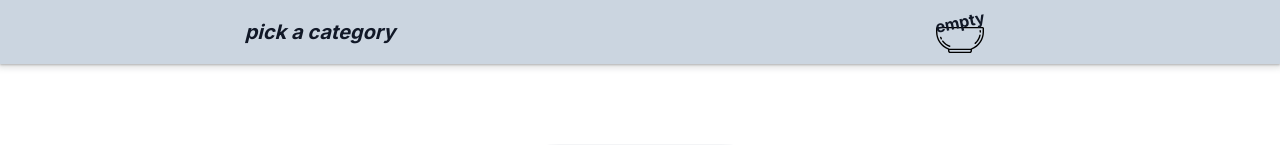
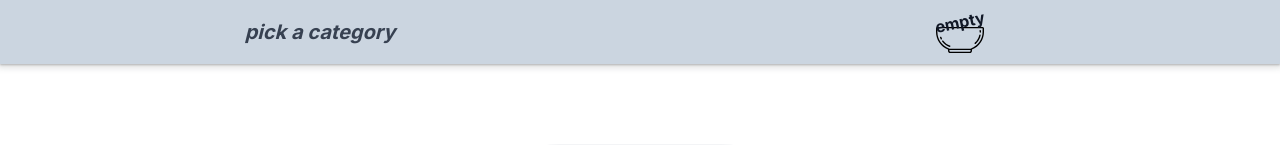
Before and after one commit to j-eick/pos-restaurant, a Next.js app: page /menu in a window 1280 px wide. Shown: the top 145 px of the page. Built offline with nearby package versions, Linux system fonts and the light colour scheme; grey boxes are pictures that could not be loaded.

Commit message:
smooth heading color change

```diff
--- a/app/components/ui/heading/Heading.tsx
+++ b/app/components/ui/heading/Heading.tsx
@@ -34,7 +34,8 @@ export function Heading() {
                 tag={"p"}
                 size="lg"
                 weight="bold"
-                className="leading-[20px] flex items-center justify-center italic"
+                color={`${!isCategoryOpen ? "secondary" : "tertiary"}`}
+                className="leading-[20px] flex items-center justify-center italic translate-all duration-500"
               >
                 pick a category
               </Text>
```
